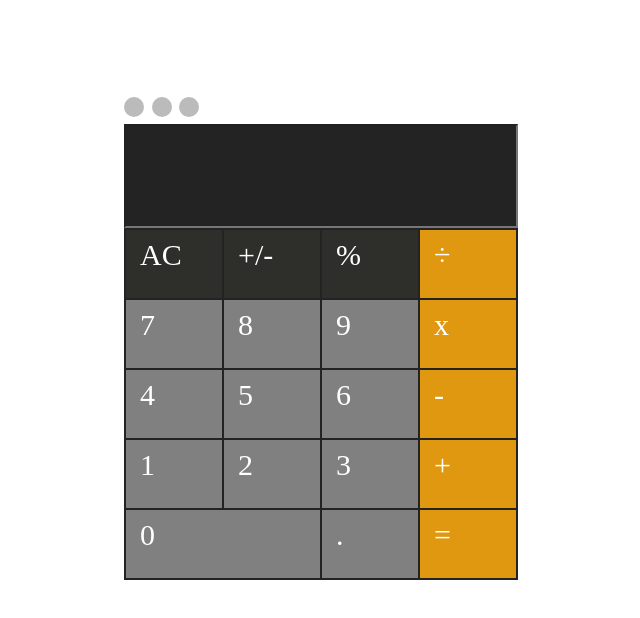
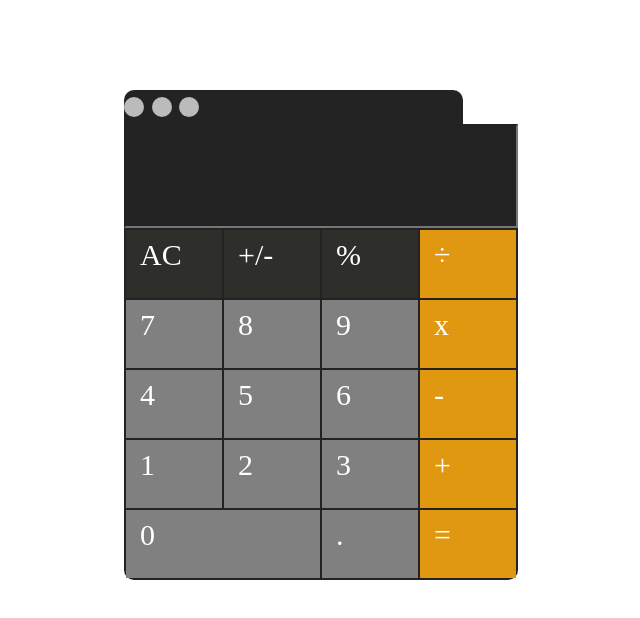
Before and after one commit to kartikCedcoss/calculator, a plain HTML site: page src/index.html in a window 1280 px wide. Shown: the whole page, without its empty margins (326-966 px from the left). Drawn offline with nearby package versions, Linux system fonts and the light colour scheme.

Commit message:
final commit

```diff
--- a/src/index.html
+++ b/src/index.html
@@ -1,5 +1,6 @@
 <!DOCTYPE html>
 <html lang="en">
+
 <head>
     <meta charset="UTF-8">
     <meta http-equiv="X-UA-Compatible" content="IE=edge">
@@ -8,24 +9,24 @@
     <link href="style .css" type="text/css" rel="stylesheet">
     <title>Document</title>
 </head>
+
 <body>
-    <div class="calc" >
-            <div class="displayDiv">
+    <div class="calc">
 
-
+        <div class="dotDiv">
+            <div class="dotmainDiv"><span class="dot"></span>
                 <span class="dot"></span>
                 <span class="dot"></span>
-                <span class="dot"></span>
+            </div>
 
             <form>
+                <input id="display" type="text">
+            </form>
+        </div>
 
 
 
-
-            <input  id="display" type="text" >
-        </form></div>
-
-            <table  border ="0.5" >
+        <table border="0.5">
             <tr>
                 <td><a class="btnCalc2" id="clear" href="#">AC</a> </td>
                 <td><a class="btnCalc2" onclick="insert('-')" href="#">+/-</a></td>
@@ -61,9 +62,9 @@
 
             </tr>
             <tr>
-                    <td colspan="2"><a  class="btnCalc" onclick="insert(0)" href="#" style="width: 166px;" >0</a> </td>
-                    <td><a  class="btnCalc" onclick="insert('.')" href="#" >.</a> </td>
-                    <td><a class="btnCalc1"  onclick="equal()" href="#" >=</a> </td>
+                <td colspan="2"><a class="btnCalc" onclick="insert(0)" href="#" style="width: 166px;">0</a> </td>
+                <td><a class="btnCalc" onclick="insert('.')" href="#">.</a> </td>
+                <td><a class="btnCalc1" onclick="equal()" href="#">=</a> </td>
 
 
             </tr>
@@ -72,6 +73,7 @@
 
 
     </div>
- <script src="myscript.js" ></script>
+    <script src="myscript.js"></script>
 </body>
+
 </html>
--- a/src/style .css
+++ b/src/style .css
@@ -1,70 +1,66 @@
-*{
+* {
   margin: 0;
-    padding:0;
+  padding: 0;
   font-size: 30px;
 }
-.calc{
+.calc {
+  border-radius: 10px;
   margin: 3em 10em 2em 15em;
 }
 
- #display{
-
+#display {
   color: white;
-      padding: 65px 0px 1px 4px  ;
-     background-color :rgb(36, 35, 35);
+  padding: 65px 0px 1px 4px;
+  background-color: rgb(36, 35, 35);
   text-align: right;
-
 }
 
- .btnCalc{
+.btnCalc {
   width: 68px;
   height: 50px;
-      padding:   8px 14px 10px;
+  padding: 8px 14px 10px;
 
   cursor: pointer;
-    background-color:  grey;
+  background-color: grey;
   display: block;
-
 
   text-decoration: none;
 
   color: #fff;
-
-
 }
- table{
-     background-color:  rgb(36, 34, 34);
+table {
+  border-top-left-radius: 0px;
+  border-top-right-radius: 0px;
+  border-bottom-right-radius: 10px;
+  border-bottom-left-radius: 10px;
+  background-color: rgb(36, 34, 34);
 }
 
- .btnCalc1{
+.btnCalc1 {
   width: 68px;
   height: 50px;
-      padding:   8px 14px 10px;
+  padding: 8px 14px 10px;
 
   cursor: pointer;
-    background-color:  rgb(224, 152, 17);
+  background-color: rgb(224, 152, 17);
   display: block;
-
 
   text-decoration: none;
 
   color: #fff;
-
 }
- .btnCalc2{
+.btnCalc2 {
   width: 68px;
   height: 50px;
-    padding:   8px 14px 10px;
+  padding: 8px 14px 10px;
 
   cursor: pointer;
-    background-color:  rgb(46, 46, 43);
+  background-color: rgb(46, 46, 43);
   display: block;
-
 
   text-decoration: none;
 
   color: #fff;
-
 }
 
 .dot {
@@ -74,3 +70,11 @@
   border-radius: 50%;
   display: inline-block;
 }
+.dotDiv {
+  background-color: rgb(36, 35, 35);
+  width: 64%;
+  border-top-left-radius: 10px;
+  border-top-right-radius: 10px;
+  border-bottom-right-radius: 0px;
+  border-bottom-left-radius: 0px;
+}
```
Also changed, not shown: src/myscript.js (+9 -9 lines). Lines whose indentation alone changed are shown as unchanged.
